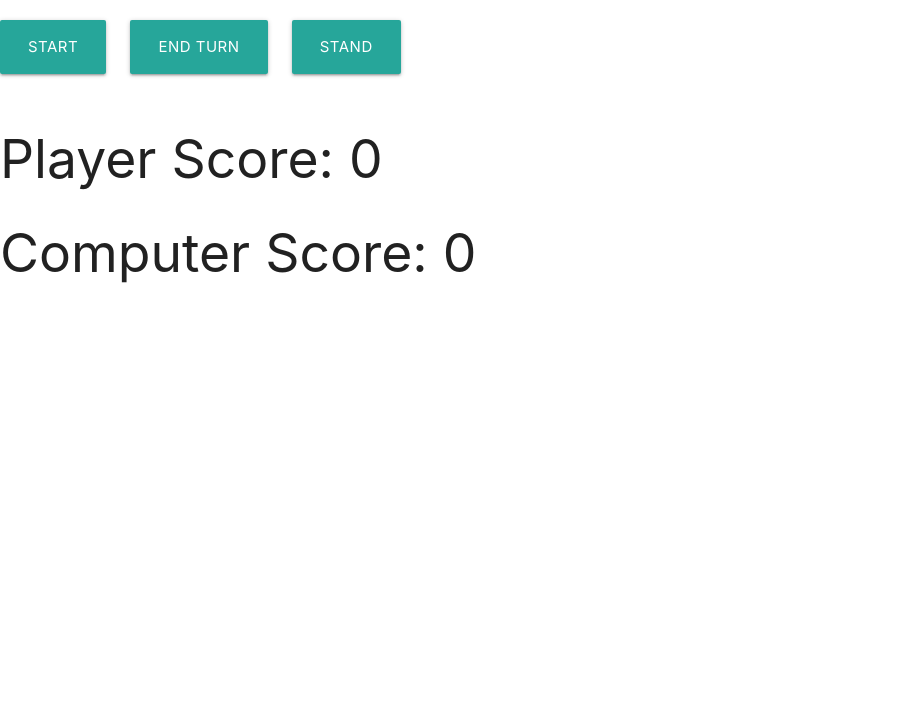
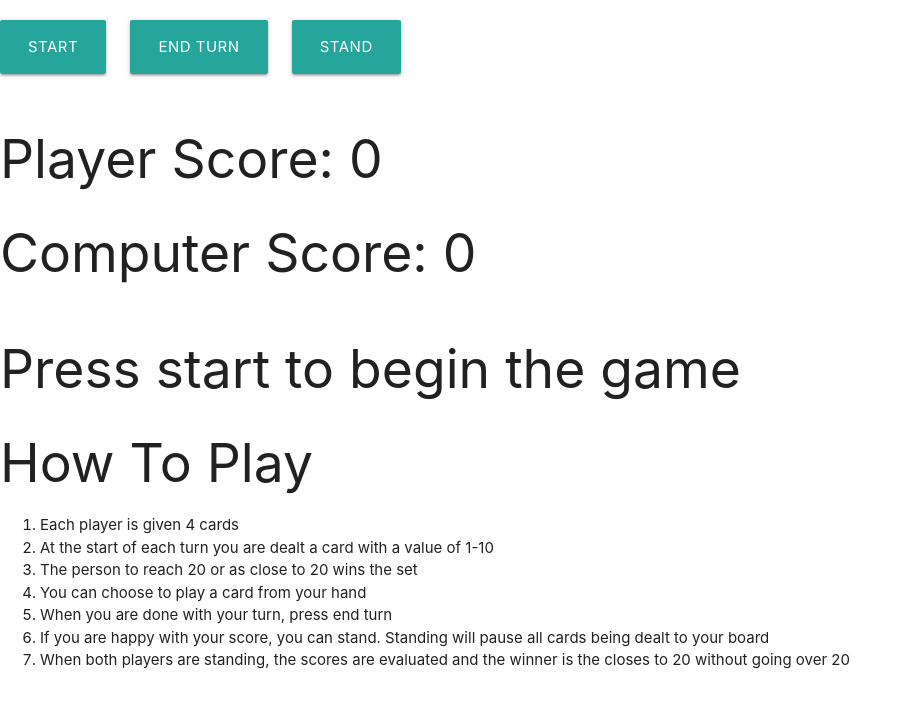
Before and after one commit to WalkerLauryGit/pazaak, a plain HTML site: page index.html in a window 1280 px wide. Shown: the whole page, without its empty margins (0-912 px from the left). Drawn offline with nearby package versions, Linux system fonts and the light colour scheme.

Commit message:
Added some instructions to the game

```diff
--- a/index.html
+++ b/index.html
@@ -56,7 +56,7 @@
   <button class="waves-effect waves-light btn-large" onclick="loadHand()" id="start">Start</button>
   <button class="waves-effect waves-light btn-large button-margin" onclick="endTurn()" id="endTurn">End Turn</button>
   <button  class="waves-effect waves-light btn-large" onclick="checkWinner()">Stand</button>
-
+  <div>
   <div id="hand1" class="hand">
    <!-- The hand is automatically generated -->
   </div>
@@ -80,7 +80,21 @@
       </div>
     </div>
   </div>
+</div>
+<div class="instruction">
+  <h2>Press start to begin the game</h2>
+  <h2>How To Play</h2>
 
+  <ol>
+    <li>Each player is given 4 cards</li>
+    <li>At the start of each turn you are dealt a card with a value of 1-10</li>
+    <li>The person to reach 20 or as close to 20 wins the set</li>
+    <li>You can choose to play a card from your hand</li>
+    <li>When you are done with your turn, press end turn</li>
+    <li>If you are happy with your score, you can stand. Standing will pause all cards being dealt to your board</li>
+    <li>When both players are standing, the scores are evaluated and the winner is the closes to 20 without going over 20</li>
+  </ol>
+</div>
   <!-- Compiled and minified JavaScript -->
   <script src="https://cdnjs.cloudflare.com/ajax/libs/materialize/1.0.0/js/materialize.min.js"></script>
   <script src="app.js"></script>
```
